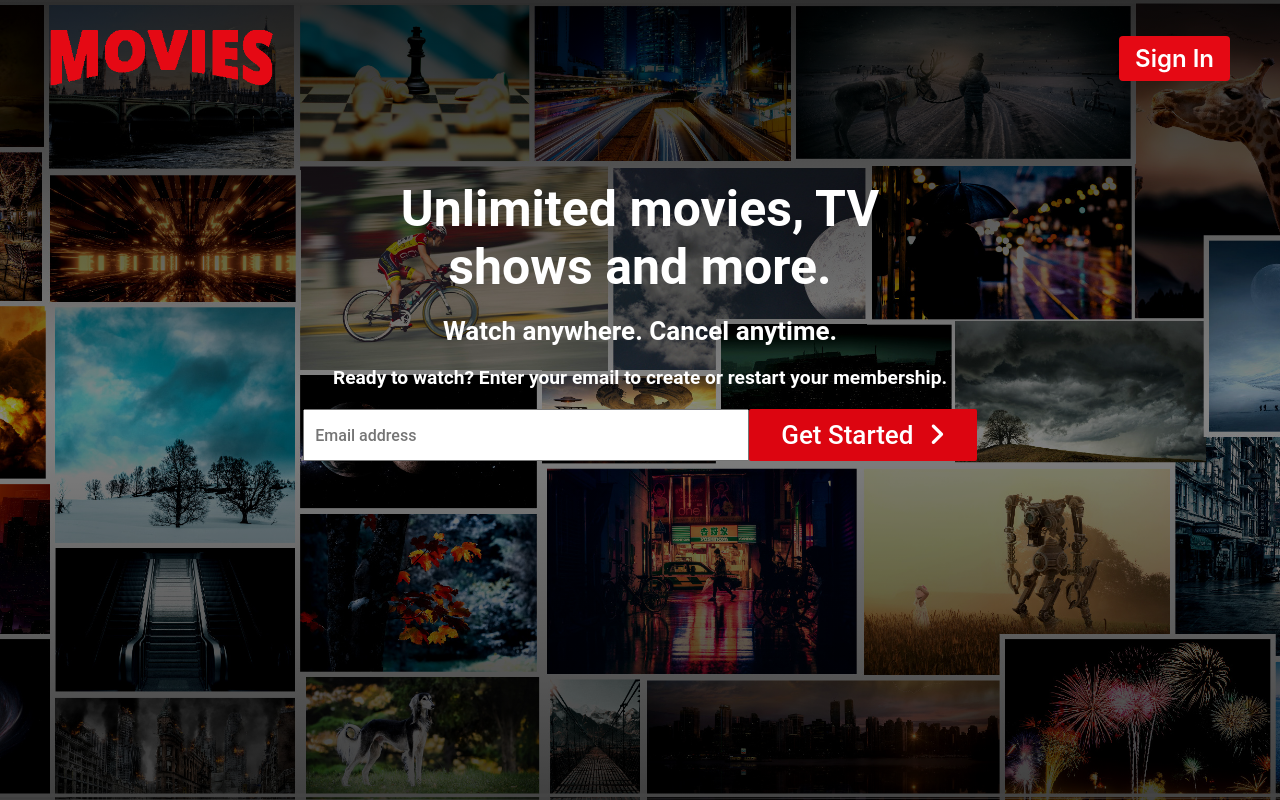
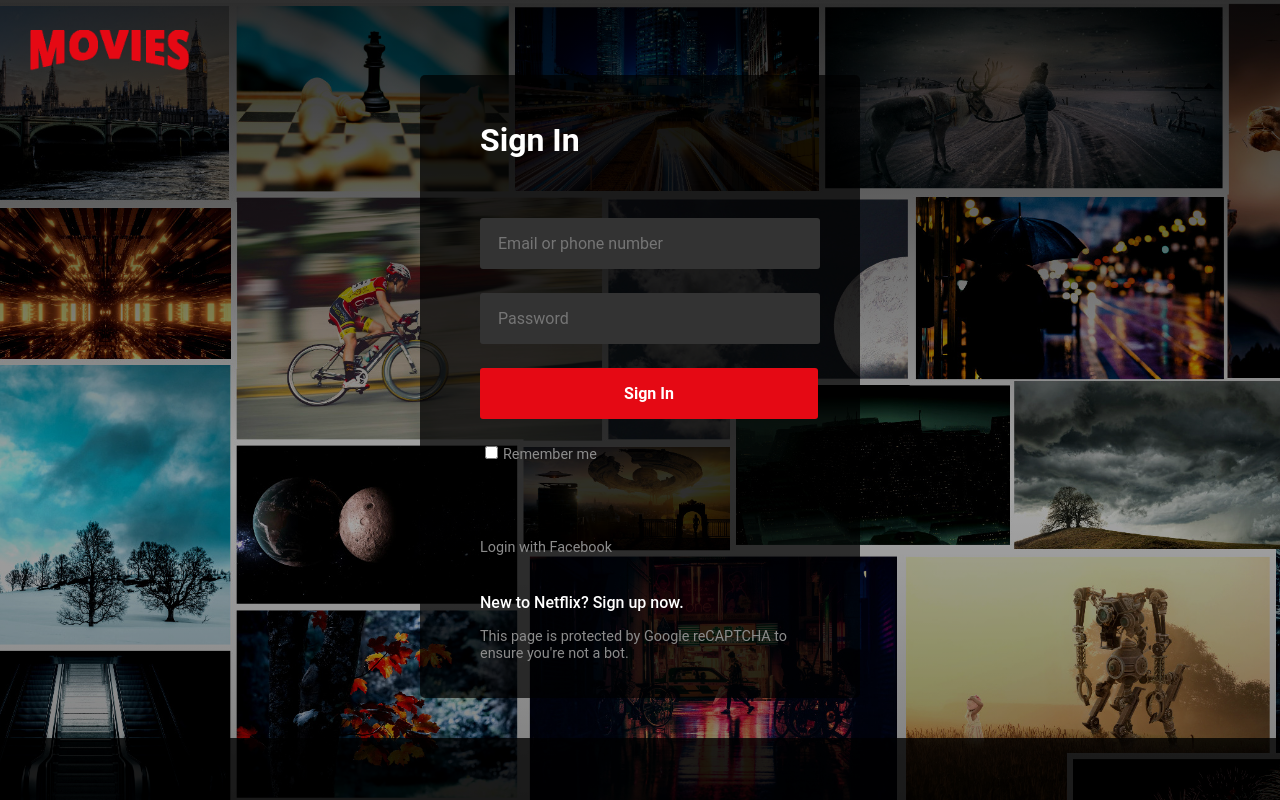
Before and after one commit to Abilash272/clone-app, a React (Create React App) app: page /clone-app/signin in a window 1280 px wide. Shown: the top 800 px of the page. Built offline with nearby package versions, Linux system fonts and the light colour scheme.

Commit message:
Deploy my app to git hub pages

```diff
--- a/package.json
+++ b/package.json
@@ -10,6 +10,7 @@
     "gh-pages": "^4.0.0",
     "react": "^17.0.2",
     "react-dom": "^17.0.2",
+    "react-router-dom": "^6.3.0",
     "react-scripts": "5.0.0",
     "web-vitals": "^2.1.4"
   },
--- a/src/App.js
+++ b/src/App.js
@@ -1,13 +1,22 @@
-import React from "react";
+import React, { createContext, useState } from "react";
 import HomePage from "./Page/HomePage/HomePage";
 import MainPage from "./Page/MainPage/MainPage";
 import SignInPage from "./Page/SignInPage/SignInPage";
+import { Routes, Route } from "react-router-dom";
 
+export const AppContext = createContext(null);
 function App() {
+    const [username, setUsername] = useState("");
+    const [password, setPassword] = useState("");
+    console.log("user is ",username);
     return(
-        <div>
-            <HomePage />
-        </div>
+            <AppContext.Provider value={{username, setUsername, password, setPassword}}>
+                <Routes>
+                    <Route exact path="/clone-app" element={<HomePage />} />
+                    <Route exact path="/clone-app/signin" element={<SignInPage />} />
+                    <Route exact path="/clone-app/watch" element={<MainPage />} />
+                </Routes>
+            </AppContext.Provider>
     )
 }
 
--- a/src/Component/Navbar/Navbar.css
+++ b/src/Component/Navbar/Navbar.css
@@ -98,3 +98,10 @@
     padding-top: 10px;
     padding-bottom: 10px;
 }
+a:link{
+    text-decoration: none;
+    color: white;
+}
+a:visited{
+    color: white;
+}
--- a/src/Component/Navbar/Navbar.jsx
+++ b/src/Component/Navbar/Navbar.jsx
@@ -16,17 +16,19 @@
             </div>
             <div className="homeTopbarRight">
                 <i class="homeSearchIcon fa-solid fa-magnifying-glass"></i>
-                <img className='homeTopbarProfilePic' src="https://i.pinimg.com/736x/db/70/dc/db70dc468af8c93749d1f587d74dcb08.jpg" alt="" />
+                <img className='homeTopbarProfilePic' src={require("../../Components/images/avatar.png")} alt="" />
                 <button onClick={() => setShowSettings(!showSettings)} className='homeTopbarMenuBtn'><i className="fa-solid fa-sort-down"></i></button>
                 {showSettings &&
                     <div className="homeMenu">
                         <ul className='homeMenuAvatarList'>
                             <li>
-                                <img className='homeMenuAvatar' src="https://i.pinimg.com/736x/db/70/dc/db70dc468af8c93749d1f587d74dcb08.jpg" alt="" />
+                                <img className='homeMenuAvatar' src={require("../../Components/images/avatar.png")} alt="" />
                             </li>
                         </ul>
                         <ul className='homeMenuSettings'>
-                            <li>Sign out</li>
+                            <li>
+                                <a href="/clone-app">Sign out</a>
+                            </li>
                         </ul>
                     </div>
                 }
--- a/src/Page/HomePage/HomePage.css
+++ b/src/Page/HomePage/HomePage.css
@@ -34,6 +34,13 @@
     border-width: 0ch;
     cursor: pointer;
     margin-right: 50px;
+}
+a:link{
+    text-decoration: none;
+    color: white;
+}
+a:visited{
+    color: white;
 }
 .homePage-banner{
     width: 100%;
@@ -218,69 +225,6 @@
     font-size: smaller;
     font-family: 'Roboto', sans-serif;
 }
-
-
-/*
-width: 48%;
-margin-right: 40px;
-transform: scale(.85);
-display: flex;
-justify-content: center;
-align-items: center;
-
-.cardComputerScreen{
-    display: flex;
-    flex-direction: column;
-    align-items: center;
+input:focus{
+    outline: none;
 }
-.cardComputerVideo{
-    max-width: 65%;
-    position: absolute;
-    margin: 30px;
-}
-.cardComputer{
-    position: relative;
-    max-width: 100%;
-}
-
-
-.FAQs{
-    color: white;
-    display: flex;
-    flex-direction: column;
-    align-items: center;
-}
-.FAQs h1{
-    margin: 50px;
-    font-size: 3.125rem;
-}
-.FAQs h3{
-    font-weight: 600;
-    font-size: 1.2rem;
-    margin-bottom: 1.9rem;
-    margin-top: 70px;
-}
-.FAQsMailbox{
-    width: 50%;
-    display: flex;
-    justify-content: center;
-    margin-bottom: 5rem;
-}
-.FAQsButton{
-    background-color: #dc0510;
-    border: none;
-    color: white;
-    font-size: 1.625rem;
-    padding: .7rem 2rem;
-    border-radius: 2px;
-    font-weight: 500;
-    white-space: nowrap;
-}
-.FAQsEmail{
-    width: 100%;
-    padding-left: 10px;
-    font-size: 1rem;
-    font-weight: 500;
-}
-
-}*/
--- a/src/Page/HomePage/HomePage.jsx
+++ b/src/Page/HomePage/HomePage.jsx
@@ -1,17 +1,29 @@
-import React, { useState } from "react";
+import React, { useState, useContext } from "react";
 import QandA from "../../Component/QandA/QandA";
 import Questions from "../../Component/QandA/Questions";
-import "./HomePage.css"
+import "./HomePage.css";
+import { AppContext } from "../../App";
+import { useNavigate } from "react-router-dom";
 
 function HomePage() {
     const [showAnswer, setShowAnswer] = useState(false);
+    const {setUsername} = useContext(AppContext);
+    const navigate = useNavigate();
+
+    const handleSubmit = (event) => {
+        event.preventDefault();
+        navigate("/clone-app/signin/")
+    }
+
     return (
 
         <div className="homePage">
 
             <div className='homePage-Header'>
                 <img className='homePage-Header-Logo' src={require('../../Components/images/Logonetflix.png')} alt="Netflix Logo" />
-                <button className='homePage-Header-Signin'>Sign In</button>
+                <button className='homePage-Header-Signin'>
+                    <a href="/clone-app/signin">Sign In</a>
+                </button>
             </div>
 
             <div className="homePage-banner">
@@ -20,8 +32,8 @@
                         <h1>Unlimited movies, TV <br />shows and more.</h1>
                         <h2>Watch anywhere. Cancel anytime.</h2>
                         <h3>Ready to watch? Enter your email to create or restart your membership.</h3>
-                        <form className="homePage-bannerBox">
-                            <input required className='homePage-bannerEmail' type="email" placeholder='Email address' />
+                        <form onSubmit={handleSubmit} className="homePage-bannerBox">
+                            <input onChange={(event) => setUsername(event.target.value)} required className='homePage-bannerEmail' type="email" placeholder='Email address' />
                             <button type='submit' className='homePage-bannerButton'>
                                 Get Started
                                 <i className="bannerButtonArrow fa-solid fa-angle-right"></i>
@@ -39,7 +51,7 @@
                 </div>
                 <div className="homePage-cardImagebox">
                     <div className="homePage-cardScreen">
-                        <img className="homePage-cardTVScreenVideo" src={require('../../Components/videos/video-tv.gif')} />
+                        <img className="homePage-cardTVScreenVideo" src={require('../../Components/videos/video-tv.gif')} alt=""/>
                     </div>
                     <img className='homePage-cardTV' src={require('../../Components/images/tv.png')} alt='' />
                 </div>
@@ -64,7 +76,7 @@
                 </div>
                 <div className="homePage-cardImagebox">
                     <div className="homePage-cardScreen">
-                        <img className='homePage-cardScreenVideo' src={require('../../Components/videos/video-computer.gif')}/>
+                        <img className='homePage-cardScreenVideo' src={require('../../Components/videos/video-computer.gif')} alt=""/>
                     </div>
                     <img className='homePage-cardTV' src={require('../../Components/images/computer.png')} alt='' />
                 </div>
--- a/src/Page/SignInPage/SignInPage.css
+++ b/src/Page/SignInPage/SignInPage.css
@@ -11,6 +11,18 @@
     background-repeat: no-repeat;
     background-size: cover;
     background-image: linear-gradient(to top,rgba(0, 0, 0, 0.562),rgba(0, 0, 0, 0.301),rgba(0, 0, 0, 0.815)), url("../../Components/images/Banner.jpg");
+}
+.signInbutton{
+    display: inline-block;
+    width: 100%;
+    height: 100%;
+}
+a:link{
+    text-decoration: none;
+    color: white;
+}
+a:visited{
+    color: white;
 }
 .login-content{
     padding-bottom: 40px;
@@ -96,7 +108,7 @@
     margin-bottom: 1rem;
 }
 .loginFooter{
-    background-color: rgba(0, 0, 0, 0.712);
+    background-color: rgba(0, 0, 0, 0.788);
     width: 100%;
     padding: 30px;
     margin: 0;
@@ -138,3 +150,6 @@
     text-align: center;
     margin-bottom: 10px;
 }
+button:focus{
+    outline: none;
+}
--- a/src/Page/SignInPage/SignInPage.jsx
+++ b/src/Page/SignInPage/SignInPage.jsx
@@ -1,7 +1,25 @@
-import React from "react";
-import "./SignInPage.css"
+import React, { useContext } from "react";
+import "./SignInPage.css";
+import { AppContext } from "../../App";
+import { useNavigate } from "react-router-dom";
+import { useState } from "react";
 
 function SignInPage() {
+    const { username, setUsername, password, setPassword } = useContext(AppContext);
+    const navigate = useNavigate();
+    const [error, setError] = useState("");
+
+    const handleSubmit = (event) => {
+        event.preventDefault();
+        if(username === "sample@gmail.com") {
+            if(password === "123")
+                navigate("/clone-app/watch");
+            else
+                setError("Wrong password")
+        }else{
+            setError("No such user!");
+        }
+    }
     return (
         <div className="login">
             <div className="login-content">
@@ -9,12 +27,14 @@
                     <img src={require('../../Components/images/Logonetflix.png')} className="loginHeaderLogo" alt="Logo" />
                 </div>
                 <div className="loginShade">
-                    <form className="loginPopup">
+                    <form onSubmit={handleSubmit} className="loginPopup">
                         <h2>Sign In</h2>
-                        <input required className='loginInputbox' type="text" placeholder='Email or phone number' />
-                        <input required className='loginInputbox' type="password" placeholder='Password' />
+                        <input value={username} onChange={(event) => setUsername(event.target.value)} required className='loginInputbox' type="text" placeholder='Email or phone number' />
+                        <input value={password} onChange={(event) => setPassword(event.target.value)} required className='loginInputbox' type="password" placeholder='Password' />
                         <button type='submit'>Sign In</button>
-                        <span className='loginWrongPass'>wrongEntry !</span>
+                        {error &&
+                            <span className='loginWrongPass'>{error}</span>
+                        }
                         <div className="loginSavebox">
                             <input type="checkbox" id='Remember' />
                             <label name='Remember' htmlFor='Remember' >Remember me</label>
--- a/src/index.js
+++ b/src/index.js
@@ -1,10 +1,13 @@
 import React from "react";
 import ReactDOM from "react-dom";
 import App from "./App";
+import { BrowserRouter } from "react-router-dom";
 
 ReactDOM.render(
     <div>
-        <App />
+        <BrowserRouter>
+            <App />
+        </BrowserRouter>
     </div>,
     document.getElementById("root")
 )
```
Also changed, not shown: src/Components/images/avatar.png (added), 1 other file (tests, documents, lock files or other folders).
